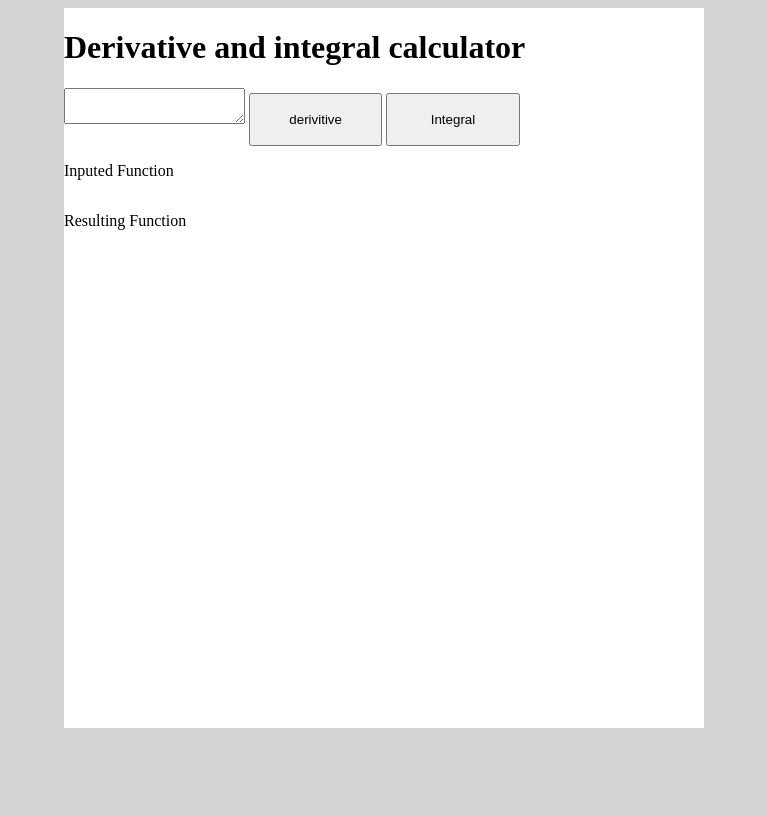
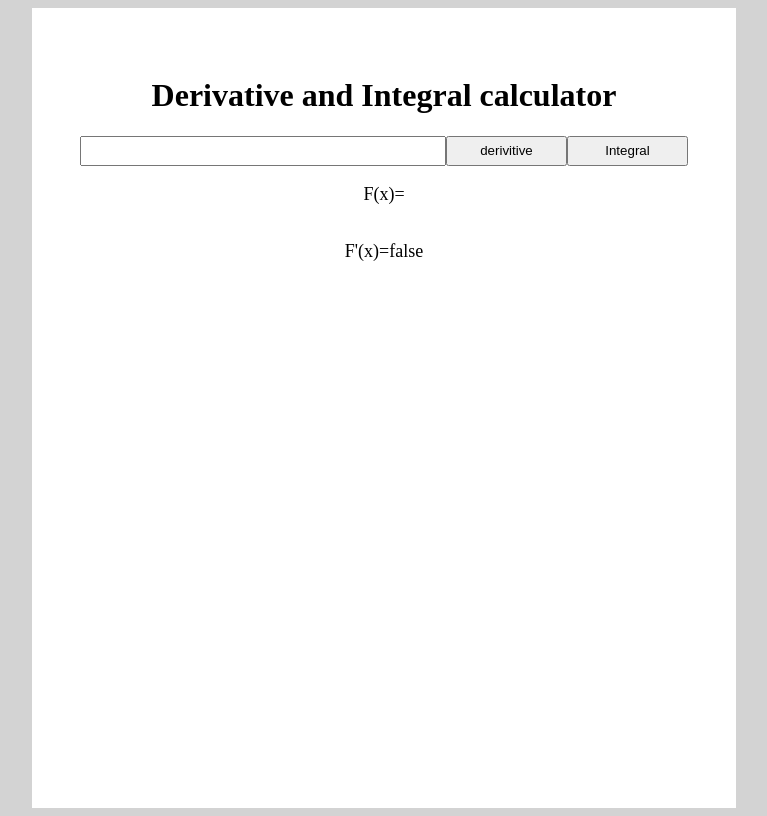
Before and after one commit to LeoDeRosa/Calc-project, a plain HTML site: page index.html in a window 1280 px wide. Both pictures are taken after a click on the button "derivitive". Shown: the whole page, without its empty margins (256-1023 px from the left). Drawn offline with Linux system fonts and the light colour scheme.

Commit message:
Did work
More or less finished css and Html.
Worked on Javascript a little too. Didn't bother working on the checking for an invalid entry though

```diff
--- a/Javascript.js
+++ b/Javascript.js
@@ -1,22 +1,55 @@
 
 function beeaans() {
+
     var Beanss = String;
+    Beanss = document.getElementById('input');
+    Beanss = Beanss.value;
 
-    Beanss = document.getElementById('input');
-    document.getElementById('beans').innerText = (Beanss.value);
-    const Beansssize = Beanss.value.length;
-    document.getElementById('Beans').innerText = checkInput(Beanss);
+    if (Beanss.value != "")
+    {
+        document.getElementById("beans1").innerText = "F(x)=";
+        document.getElementById('beans2').innerText = (Beanss);
+    }
+
+    //if (checkInput(Beanss))
+    //{
+        document.getElementById("beans3").innerText = "F'(x)=";
+        var Beanssses = String;
+        Beanssses = derivitive(Beanss);
+        document.getElementById("beans4").innerText = (Beanssses);
+    //}
+    //else
+        //document.getElementById("Invalid Fuction, Please check Initial Fuction")
+
 
 }
-
 function checkInput(input){
-    const badInputs = ["a","b","c","d","e","f","g","h","i","j","k","l","m","n","o","p","q","r","s","t","u","v","w","x","y","z"];
+    const badInputs = ["a","b","c","d","e","f","g","h","i","j","k","l","m","n","o","p","q","r","s","t","u","v","w","y","z"];
 
     for (i in Range(input)) {
         if (badInputs.includes(i)){
-            return("Bad Input")
+            return(false)
         }
     }
-    return("Good Input")
+    return(true)
 
 }
+function derivitive(input)
+{
+    var a = String;
+    var b = String;
+    a = input;
+
+    //addition rule
+    if ((a.includes("-")) || (a.includes("+"))) {
+        if ((a.includes("(")) || a.includes(")")){
+
+        }
+        else{
+
+        }
+    }
+    else{
+        return "false";
+    }
+}
--- a/index.html
+++ b/index.html
@@ -16,11 +16,11 @@
     <div id=bigdiv>
         <div class="smallerdiv">
             <h1>
-                Derivative and integral calculator
+                Derivative and Integral calculator
             </h1>
         </div>
         <div class="smallerdiv">
-               <textarea id="input"></textarea>
+               <input type="text" id="input"></input>
             <button class="button" onclick="beeaans()">
                 derivitive
             </button>
@@ -29,16 +29,12 @@
             </button>
         </div>
         <div class="smallerdiv">
-            <p>
-                Inputed Function
-            </p>
-            <p id="beans"></p>
+            <p id="beans1"></p>
+            <p id="beans2"></p>
         </div>
         <div class="smallerdiv">
-            <p>
-            Resulting Function
-            </p>
-            <p id="Beans"></p>
+            <p id="beans3"></p>
+            <p id="beans4"></p>
         </div>
     </div>
 </body>
--- a/style.css
+++ b/style.css
@@ -1,11 +1,12 @@
 #bigdiv {
     display:flex;
-    width: 40em;
+    width: 38em;
     background-color: white;
-    height: 45em;
+    height: 44em;
     border-width: 3px;
     border-color: darkgray;
     flex-direction: column;
+    padding: 3em;
 }
 body{
     background-color: rgb(211, 211, 211);
@@ -14,6 +15,19 @@ body{
     justify-content: center;
 }
 button{
-    height: 4em;
+    height: 30px;
     width: 10em;
 }
+.smallerdiv{
+    justify-content: center;
+    align-items: center;
+    display: flex;
+    flex-direction: row;
+}
+#input{
+    height: 24px;
+    width: 30em;
+}
+p{
+    font-size: large;
+}
```
